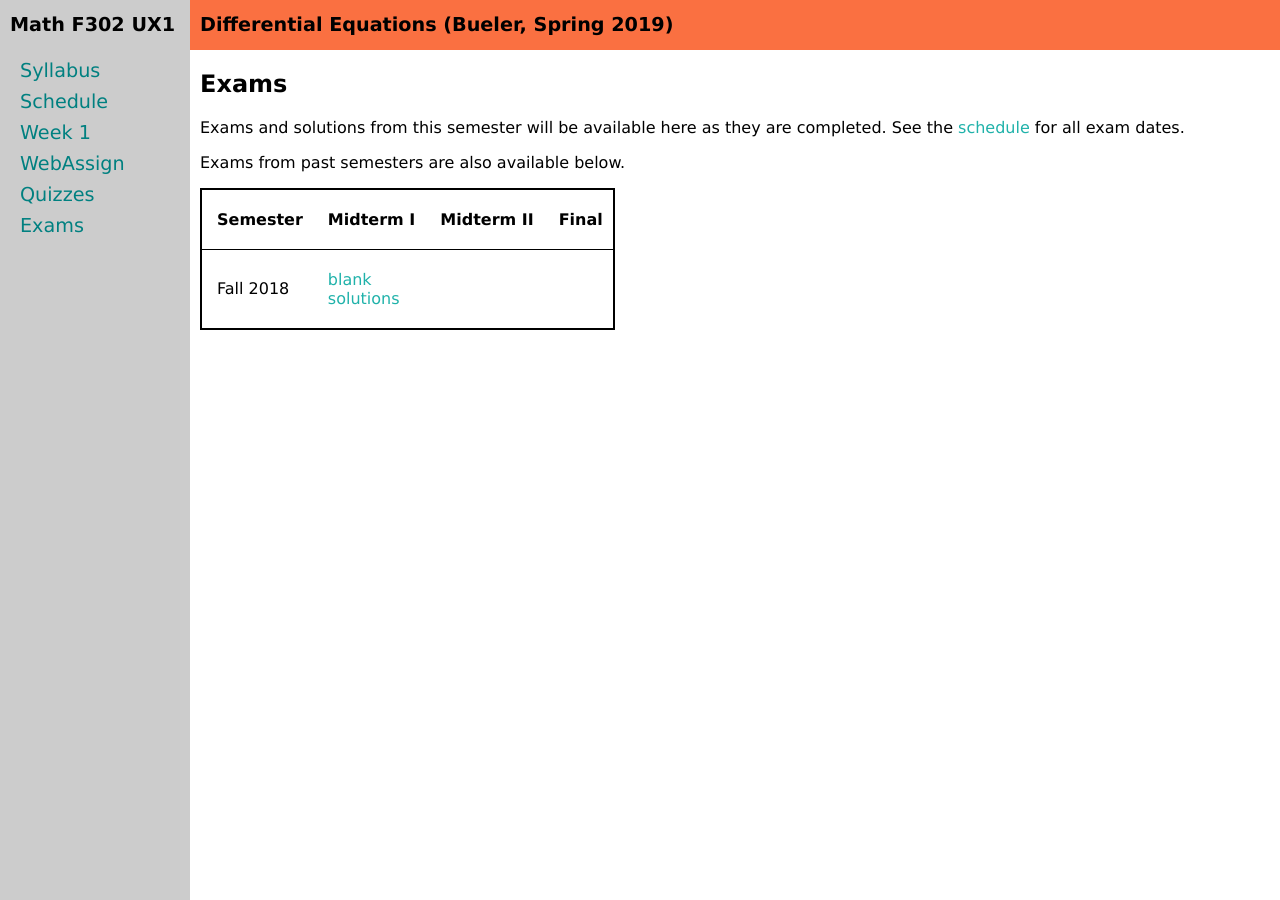
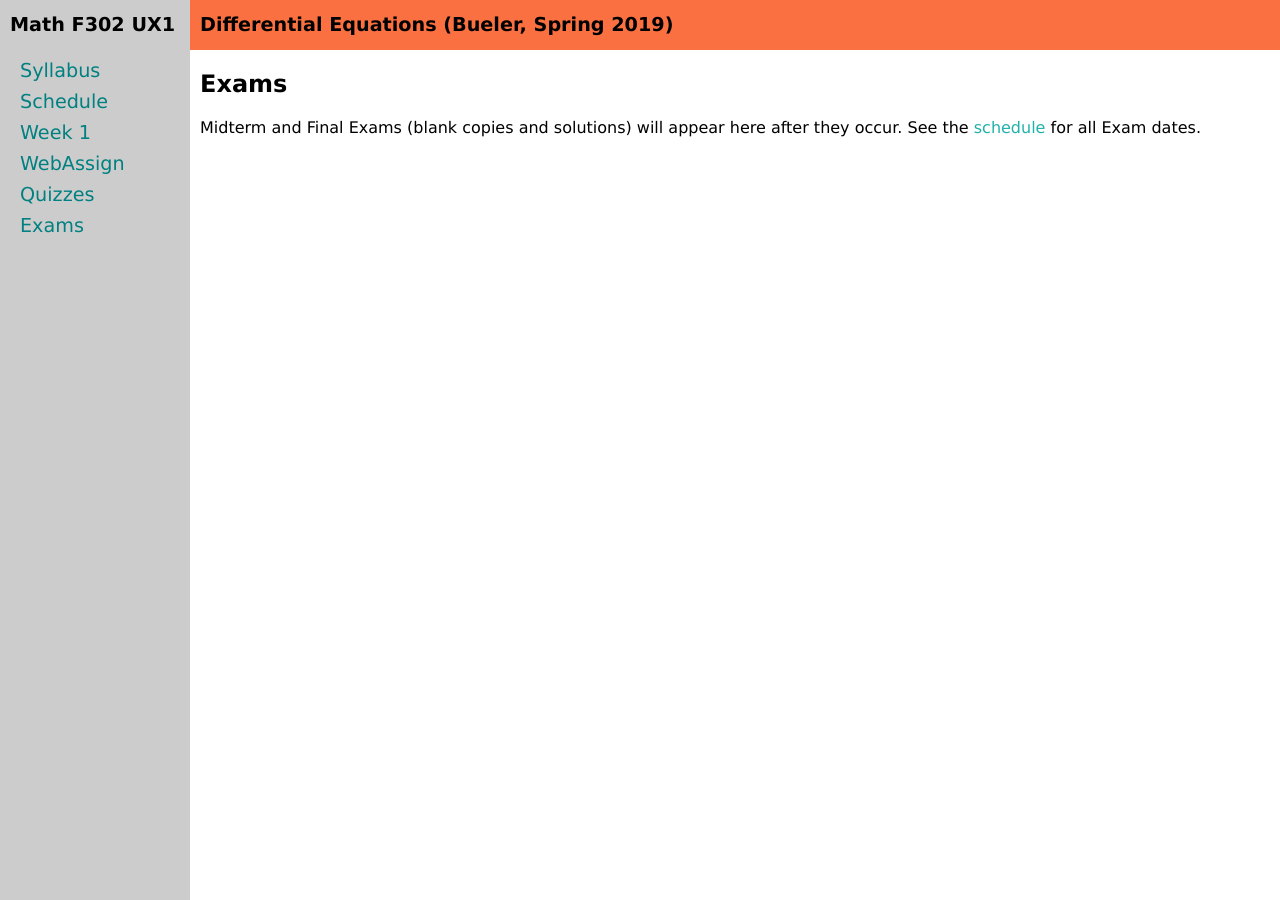
Before and after one commit to bueler/math302, a Jekyll site: the page built from exams.md, in a window 1280 px wide. Built offline with Jekyll 4.4.1, drawn with Linux system fonts in a browser that asks for light colours.

Commit message:
minimal quiz and exam pages; they go at bottom of side nav

```diff
--- a/exams.md
+++ b/exams.md
@@ -5,13 +5,13 @@ title: Exams
 
 ## Exams
 
-Exams and solutions from this semester will be available here as they are completed.  See the [schedule](assets/latex/schedule.pdf) for all exam dates.
+Midterm and Final Exams (blank copies and solutions) will appear here after they occur.  See the [schedule](assets/latex/schedule.pdf) for all Exam dates.
 
-Exams from past semesters are also available below.
-
+<!---
 <div class="x-scroll">
 <table class="asst-table">
 <tr><th>Semester</th><th>Midterm I</th><th>Midterm II</th><th>Final</th></tr>
 	{% include exam-row.md data=site.data.exams-f2018 %}
 </table>
 </div>
+-->
```
Also changed, not shown: quizzes.md (+1 -1 lines).
